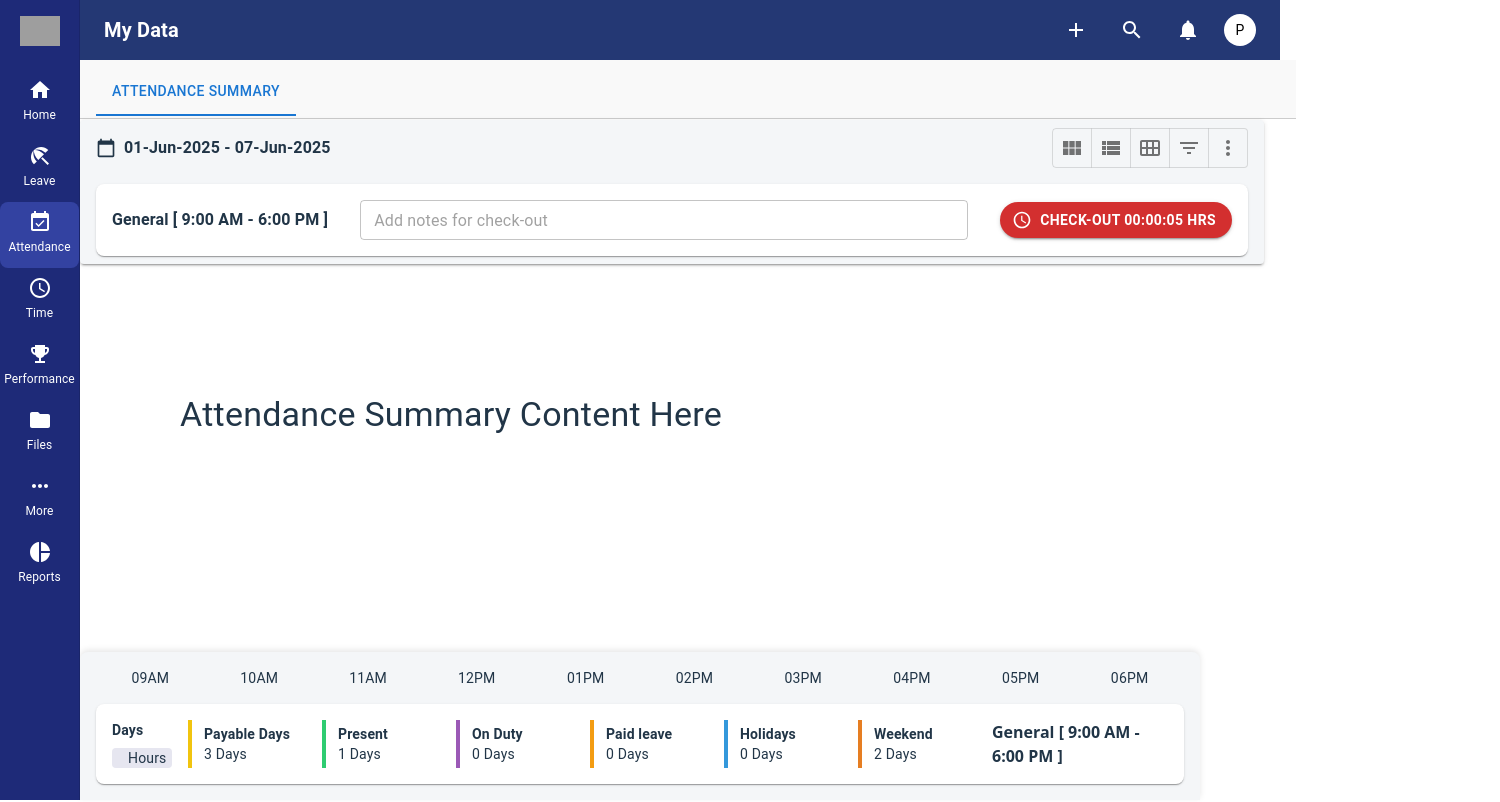
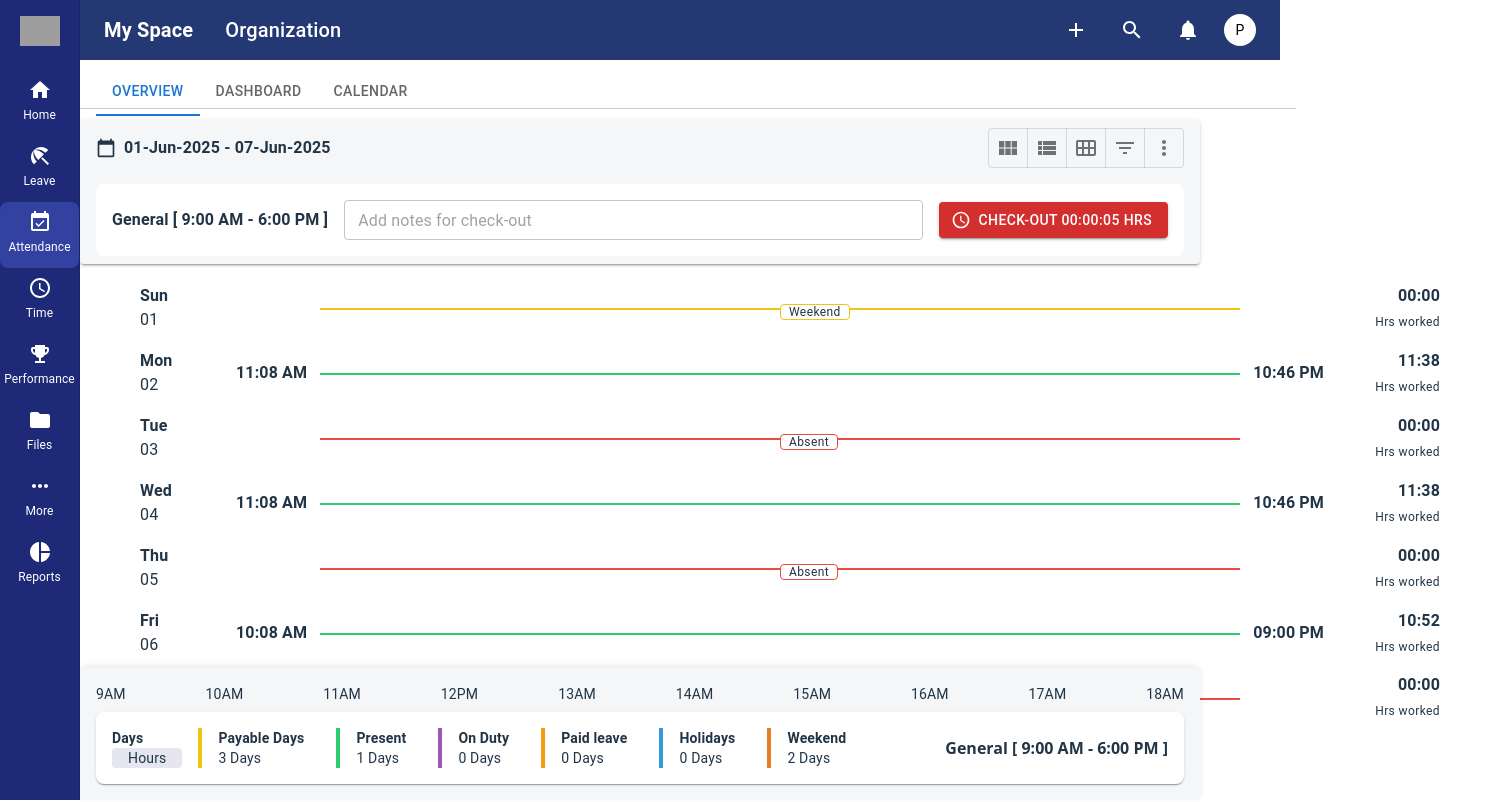
Before and after one commit to GitPawanGupta/Zoho_People_Attendance_Dashboard, a React (Vite) app in the folder liveproject/: page /attendance/AttendanceSummary in a window 1280 px wide. Shown: the top 802 px of the page, 1500 px wide, since content can reach past the window. Built offline with nearby package versions, Linux system fonts and the light colour scheme; grey boxes are pictures that could not be loaded.

Commit message:
performance

```diff
--- a/liveproject/src/App.jsx
+++ b/liveproject/src/App.jsx
@@ -1,25 +1,15 @@
-// App.jsx
 import React from 'react';
 import { BrowserRouter as Router, Routes, Route } from 'react-router-dom';
-import StarIcon from '@mui/icons-material/Star';
 
 import Sidebar from './Components_temp/Sidebar';
-// import TopBanner from '../Components_temp/TopBanner';
+import Header from './Components_temp/Header';
+import More from './pages/More';
+import Home from './pages/Home';
 import Dashboard from './pages/Dashboard';
-import Calendar from "./pages/Calendar"; // You imported it as Calendar
-
-import Home from './pages/Home';
-import Header from './Components_temp/Header';
+import Calendar from "./pages/Calendar";
 import Attendance from './pages/Attendance';
- import AttendanceSummary from './pages/AttendanceSummary';
-import { WidthFull } from '@mui/icons-material';
-// import Leave from './pages/Leave';
-// import Attendance from './pages/Attendance';
-// import TimeTracker from './pages/TimeTracker';
-// import Performance from './pages/Performance';
-// import Files from './pages/hr-letters';
-// import More from './pages/More';
-// import Reports from './pages/Reports';
+import AttendanceSummary from './pages/AttendanceSummary';
+import Performance from './pages/Performance';
 
 function App() {
   return (
@@ -31,19 +21,16 @@
           <Routes>
             <Route path="/" element={<Home />} />
             <Route path="/dashboard" element={<Dashboard />} />
-            <Route path="/calendar" element={<Calendar />} /> {/* ✅ Fixed here */}
-            <Route path="/organization" element={<div>Organization Page</div>} />
-                        <Route path="/attendance" element={<Attendance />}>
-              <Route path="AttendanceSummary" element={<AttendanceSummary />} />
-            </Route>
-            {/* <Route path="AttendanceSummary" element={<AttendanceSummary />} /> */}
-            {/* <Route path="/leave" element={<Leave />} />
+            <Route path="/calendar" element={<Calendar />} />
             <Route path="/attendance" element={<Attendance />} />
-            <Route path="/time" element={<TimeTracker />} />
+            <Route path="/attendance/AttendanceSummary" element={<AttendanceSummary />} />
             <Route path="/performance" element={<Performance />} />
-            <Route path="/hr-letters" element={<HRLetters />} />
             <Route path="/more" element={<More />} />
-            <Route path="/reports" element={<Reports />} /> */}
+
+            <Route path="/employee-engagement" element={<div>Employee Engagement Page</div>} />
+            <Route path="/hr-letters" element={<div>HR Letters Page</div>} />
+            <Route path="/travel" element={<div>Travel Page</div>} />
+            <Route path="/tasks" element={<div>Tasks Page</div>} />
           </Routes>
         </main>
       </div>
--- a/liveproject/src/Components_temp/Sidebar.jsx
+++ b/liveproject/src/Components_temp/Sidebar.jsx
@@ -1,6 +1,7 @@
 // components/Sidebar.jsx
 import React from 'react';
 import { NavLink, useLocation } from 'react-router-dom';
+
 import {
   Drawer,
   List,
--- a/liveproject/src/pages/AttendanceSummary.jsx
+++ b/liveproject/src/pages/AttendanceSummary.jsx
@@ -6,6 +6,7 @@
   Button,
   ToggleButtonGroup,
   ToggleButton,
+  Divider,
 } from '@mui/material';
 import {
   CalendarToday,
@@ -17,8 +18,26 @@
   AccessTime,
 } from '@mui/icons-material';
 
+const summaryItems = [
+  { label: 'Payable Days', value: '3 Days', color: '#f1c40f' },
+  { label: 'Present', value: '1 Days', color: '#2ecc71' },
+  { label: 'On Duty', value: '0 Days', color: '#9b59b6' },
+  { label: 'Paid leave', value: '0 Days', color: '#f39c12' },
+  { label: 'Holidays', value: '0 Days', color: '#3498db' },
+  { label: 'Weekend', value: '2 Days', color: '#e67e22' },
+];
+
+const attendanceData = [
+  { day: 'Sun', date: '01', status: 'Weekend', color: '#f1c40f', hours: '00:00' },
+  { day: 'Mon',date: '02',status: 'Present',color: '#2ecc71',checkIn: '11:08 AM',checkOut: '10:46 PM',hours: '11:38'},
+  { day: 'Tue', date: '03', status: 'Absent', color: '#e74c3c', hours: '00:00' },
+  { day: 'Wed',date: '04',status: 'Present',color: '#2ecc71',checkIn: '11:08 AM',checkOut: '10:46 PM',hours: '11:38'},
+  { day: 'Thu', date: '05', status: 'Absent', color: '#e74c3c', hours: '00:00' },
+  { day: 'Fri',date: '06',status: 'Present',color: '#2ecc71',checkIn: '10:08 AM',checkOut: '09:00 PM',hours: '10:52'},
+  { day: 'Sat', date: '07', status: 'Weekend', color: '#e74c3c', hours: '00:00' },
+];
+
 const AttendanceSummary = () => {
-  // Header timer state
   const [time, setTime] = useState(0);
 
   useEffect(() => {
@@ -33,48 +52,24 @@
     return `${hrs}:${mins}:${secs}`;
   };
 
-  // Footer summary data
-  const summaryItems = [
-    { label: 'Payable Days', value: '3 Days', color: '#f1c40f' },
-    { label: 'Present', value: '1 Days', color: '#2ecc71' },
-    { label: 'On Duty', value: '0 Days', color: '#9b59b6' },
-    { label: 'Paid leave', value: '0 Days', color: '#f39c12' },
-    { label: 'Holidays', value: '0 Days', color: '#3498db' },
-    { label: 'Weekend', value: '2 Days', color: '#e67e22' },
-  ];
-
   return (
     <>
-      {/* HeaderBar */}
+      {/* Header */}
+      <Box sx={{ position: 'fixed', top: 120, left: 80, right: 80, zIndex: 1000 }}>
         <Box
           sx={{
-          position: 'fixed',
-          top: 120,
-          left: 80,
-          right: 80,
-          width: '90%',
             backgroundColor: '#f4f6f8',
             px: 2,
             py: 1,
-          zIndex: 1000,
             boxShadow: 2,
             borderRadius: 1,
           }}
         >
-        <Box
-          sx={{
-            display: 'flex',
-            justifyContent: 'space-between',
-            alignItems: 'center',
-            flexWrap: 'wrap',
-            gap: 2,
-          }}
-        >
+          <Box sx={{ display: 'flex', justifyContent: 'space-between', alignItems: 'center' }}>
             <Box sx={{ display: 'flex', alignItems: 'center', gap: 1 }}>
               <CalendarToday fontSize="small" />
               <Typography fontWeight="bold">01-Jun-2025 - 07-Jun-2025</Typography>
             </Box>
-
             <ToggleButtonGroup size="small" exclusive>
               <ToggleButton value="grid">
                 <ViewModule />
@@ -99,50 +94,71 @@
             sx={{
               backgroundColor: 'white',
               borderRadius: 2,
-            boxShadow: 1,
               p: 2,
               display: 'flex',
               justifyContent: 'space-between',
               alignItems: 'center',
-            flexWrap: 'wrap',
-            gap: 2,
             }}
           >
             <Typography fontWeight="bold">General [ 9:00 AM - 6:00 PM ]</Typography>
-
-          <TextField
-            placeholder="Add notes for check-out"
-            variant="outlined"
-            size="small"
-            sx={{ flex: 1, mx: 2 }}
-          />
-
-          <Button
-            variant="contained"
-            color="error"
-            startIcon={<AccessTime />}
-            sx={{ borderRadius: 10, fontWeight: 'bold' }}
-          >
+            <TextField placeholder="Add notes for check-out" size="small" sx={{ mx: 2, flex: 1 }} />
+            <Button variant="contained" color="error" startIcon={<AccessTime />}>
               Check-out {formatTime(time)} Hrs
             </Button>
           </Box>
         </Box>
+      </Box>
 
-      {/* Main content placeholder */}
-      <main
-        style={{
-          marginTop: 180, // spacing for fixed header
-          marginBottom: 150, // spacing for fixed footer
-          padding: '0 80px',
+      {/* Content */}
+      <Box sx={{ mt: 33, mb: 15, px: 5, position: 'relative', minWidth: 1300 }}>
+        {attendanceData.map((item, idx) => (
+          <Box key={idx} sx={{ display: 'flex', alignItems: 'center', mb: 2 }}>
+            <Box sx={{ width: 80 }}>
+              <Typography fontWeight="bold">{item.day}</Typography>
+              <Typography>{item.date}</Typography>
+            </Box>
+            <Box sx={{ flex: 1, position: 'relative' }}>
+              <Box
+                sx={{
+                  height: 2,
+                  backgroundColor: item.color,
+                  position: 'absolute',
+                  top: '50%',
+                  left: 100,
+                  right: 100,
                 }}
+              />
+              {item.status !== 'Present' && (
+                <Box sx={{ position: 'absolute', top: -10, left: '50%' }}>
+                  <Typography
+                    variant="caption"
+                    sx={{ backgroundColor: '#fff', px: 1, border: `1px solid ${item.color}`, borderRadius: 1 }}
                   >
-        <Typography variant="h4" mb={2}>
-          Attendance Summary Content Here
+                    {item.status}
                   </Typography>
-        {/* Your attendance summary main content goes here */}
-      </main>
+                </Box>
+              )}
+              {item.status === 'Present' && (
+                <Box sx={{ display: 'flex', justifyContent: 'space-between', px: 2 }}>
+                  <Box>
+                    <Typography fontWeight="bold">{item.checkIn}</Typography>
 
-      {/* FooterBar */}
+                  </Box>
+                  <Box>
+                    <Typography fontWeight="bold">{item.checkOut}</Typography>
+                  </Box>
+                </Box>
+              )}
+            </Box>
+            <Box sx={{ width: 100, textAlign: 'right' }}>
+              <Typography fontWeight="bold">{item.hours}</Typography>
+              <Typography variant="caption">Hrs worked</Typography>
+            </Box>
+          </Box>
+        ))}
+      </Box>
+
+      {/* Footer */}
       <Box
         sx={{
           position: 'fixed',
@@ -151,104 +167,44 @@
           right: 80,
           backgroundColor: '#f4f6f8',
           p: 2,
-          boxShadow: '0 -2px 6px rgba(0, 0, 0, 0.1)',
-          display: 'flex',
-          flexDirection: 'column',
-          gap: 1,
-          zIndex: 1000,
           borderRadius: '8px 8px 0 0',
+          boxShadow: '0 -2px 6px rgba(0,0,0,0.1)',
         }}
       >
-        {/* Time scale */}
+        <Box sx={{ display: 'flex', justifyContent: 'space-between', mb: 1 }}>
+          {[...Array(10)].map((_, i) => (
+            <Typography key={i} variant="body2" textAlign="center">
+              {`${9 + i}AM`.replace('12AM', '12PM')}
+            </Typography>
+          ))}
+        </Box>
         <Box
           sx={{
             display: 'flex',
-            justifyContent: 'space-between',
-            mb: 1,
-          }}
-        >
-          {[
-            '09AM',
-            '10AM',
-            '11AM',
-            '12PM',
-            '01PM',
-            '02PM',
-            '03PM',
-            '04PM',
-            '05PM',
-            '06PM',
-          ].map((hour, i) => (
-            <Typography key={i} variant="body2" sx={{ flex: 1, textAlign: 'center' }}>
-              {hour}
-            </Typography>
-          ))}
-        </Box>
-
-        {/* Summary bar */}
-        <Box
-          sx={{
-            display: 'flex',
-            justifyContent: 'space-between',
-            backgroundColor: 'white',
+            alignItems: 'center',
+            backgroundColor: '#fff',
             p: 2,
             borderRadius: 2,
             boxShadow: 1,
           }}
         >
-          {/* Days / Hours labels */}
-          <Box
-            sx={{
-              display: 'flex',
-              flexDirection: 'column',
-              mr: 2,
-              minWidth: 60,
-            }}
-          >
-            <Typography variant="body2" fontWeight="bold" mb={1}>
+          <Box sx={{ mr: 2 }}>
+            <Typography variant="body2" fontWeight="bold">
               Days
             </Typography>
-            <Typography
-              variant="body2"
-              sx={{ backgroundColor: '#e6e6f0', px: 2, borderRadius: 1 }}
-            >
+            <Typography variant="body2" sx={{ backgroundColor: '#e6e6f0', px: 2, borderRadius: 1 }}>
               Hours
             </Typography>
           </Box>
-
-          {/* Summary items */}
           {summaryItems.map((item, i) => (
-            <Box
-              key={i}
-              sx={{
-                borderLeft: `4px solid ${item.color}`,
-                px: 1.5,
-                mr: 2,
-                display: 'flex',
-                flexDirection: 'column',
-                justifyContent: 'center',
-                minWidth: 90,
-              }}
-            >
+            <Box key={i} sx={{ borderLeft: `4px solid ${item.color}`, px: 2, mr: 2 }}>
               <Typography variant="body2" fontWeight="bold">
                 {item.label}
               </Typography>
               <Typography variant="body2">{item.value}</Typography>
             </Box>
           ))}
-
-          {/* Shift time */}
-          <Box
-            sx={{
-              display: 'flex',
-              alignItems: 'center',
-              fontWeight: 'bold',
-              minWidth: 180,
-              justifyContent: 'center',
-            }}
-          >
-            General [ 9:00 AM - 6:00 PM ]
-          </Box>
+          <Box sx={{ fontWeight: 'bold', ml: 'auto' }}>General [ 9:00 AM - 6:00 PM ]</Box>
         </Box>
       </Box>
     </>
--- a/liveproject/src/pages/Home.jsx
+++ b/liveproject/src/pages/Home.jsx
@@ -38,7 +38,7 @@
       <Box
         sx={{
           height: "200px",
-          backgroundImage: "url('https://source.unsplash.com/1600x400/?space')",
+          backgroundImage: 'url(https://images.unsplash.com/photo-1606788075761-5b1cceeb5b18)',
           backgroundSize: "cover",
           borderRadius: 2,
         }}
--- /dev/null
+++ b/liveproject/src/pages/More.jsx
@@ -0,0 +1,62 @@
+// src/pages/More.jsx
+import React from 'react';
+import { Box, Typography, TextField, Link as MuiLink } from '@mui/material';
+import { Link } from 'react-router-dom';
+import SettingsIcon from '@mui/icons-material/Settings';
+import StarBorderIcon from '@mui/icons-material/StarBorder';
+import TaskAltIcon from '@mui/icons-material/TaskAlt';
+
+const More = () => {
+  const services = [
+    { name: 'Employee Engagement', path: '/employee-engagement', icon: <img src="https://cdn-icons-png.flaticon.com/128/10410/10410662.png" alt="icon" width="20" /> },
+    { name: 'HR Letters', path: '/hr-letters', icon: <StarBorderIcon /> },
+    { name: 'Travel', path: '/travel', icon: <StarBorderIcon /> },
+    { name: 'Tasks', path: '/tasks', icon: <TaskAltIcon /> },
+  ];
+
+  return (
+    <Box sx={{ padding: 2, backgroundColor: '#f9f9f9', minHeight: '60vh' }}>
+      <TextField
+        variant="outlined"
+        placeholder="Search Services"
+        fullWidth
+        sx={{ mb: 3, backgroundColor: 'white' }}
+      />
+      <Box sx={{ display: 'flex', justifyContent: 'space-between', mb: 1 }}>
+        <Typography variant="subtitle1" fontWeight="bold">More Services</Typography>
+        <MuiLink component={Link} to="/preferences" sx={{ display: 'flex', alignItems: 'center', color: '#007BFF' }}>
+          <SettingsIcon fontSize="small" sx={{ mr: 0.5 }} />
+          Preferences
+        </MuiLink>
+      </Box>
+
+      {services.map(({ name, path, icon }) => (
+        <Box
+          key={name}
+          component={Link}
+          to={path}
+          sx={{
+            display: 'flex',
+            alignItems: 'center',
+            gap: 2,
+            backgroundColor: '#fff',
+            padding: 2,
+            borderRadius: 2,
+            mb: 1,
+            textDecoration: 'none',
+            color: '#333',
+            boxShadow: '0 1px 3px rgba(0,0,0,0.1)',
+            '&:hover': {
+              backgroundColor: '#f0f0f0'
+            }
+          }}
+        >
+          {icon}
+          <Typography variant="body1">{name}</Typography>
+        </Box>
+      ))}
+    </Box>
+  );
+};
+
+export default More;
--- /dev/null
+++ b/liveproject/src/pages/Performance.jsx
@@ -0,0 +1,42 @@
+import React from 'react';
+import { Box, Typography } from '@mui/material';
+
+
+const Performance = () => {
+  return (
+
+
+    <Box
+
+      sx={{
+        height: '100vh',
+        display: 'flex',
+        flexDirection: 'column',
+        justifyContent: 'center',
+        alignItems: 'center',
+        textAlign: 'center',
+        backgroundColor: '#fff',
+        px: 2,
+      }}
+    >
+      <Box
+        component="img"
+        src="https://drive.google.com/file/d/14abGar7vWKpUJocruEQUvTZugocG_Lp8/view?usp=drive_link"
+        alt="Performance Illustration"
+        sx={{
+          width: 300,
+          maxWidth: '100%',
+        }}
+      />
+
+      <Typography variant="h6" sx={{ mt: 2, fontWeight: 'bold' }}>
+        The performance getting started process has not been completed yet.
+      </Typography>
+      <Typography variant="body1" sx={{ mt: 1 }}>
+        Please contact administrator.
+      </Typography>
+    </Box>
+  );
+};
+
+export default Performance;
```
Also changed, not shown: liveproject/src/assets/photo.png (added). Lines whose indentation alone changed are shown as unchanged.
